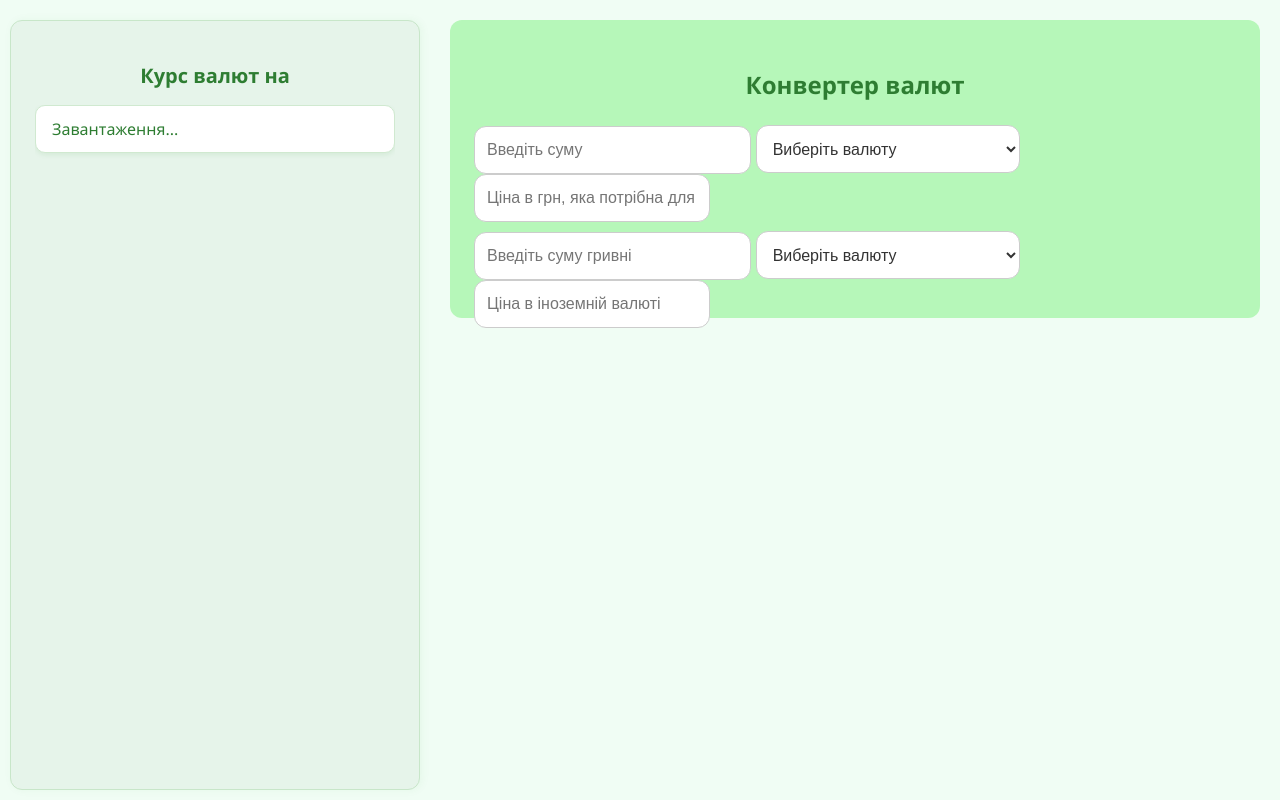
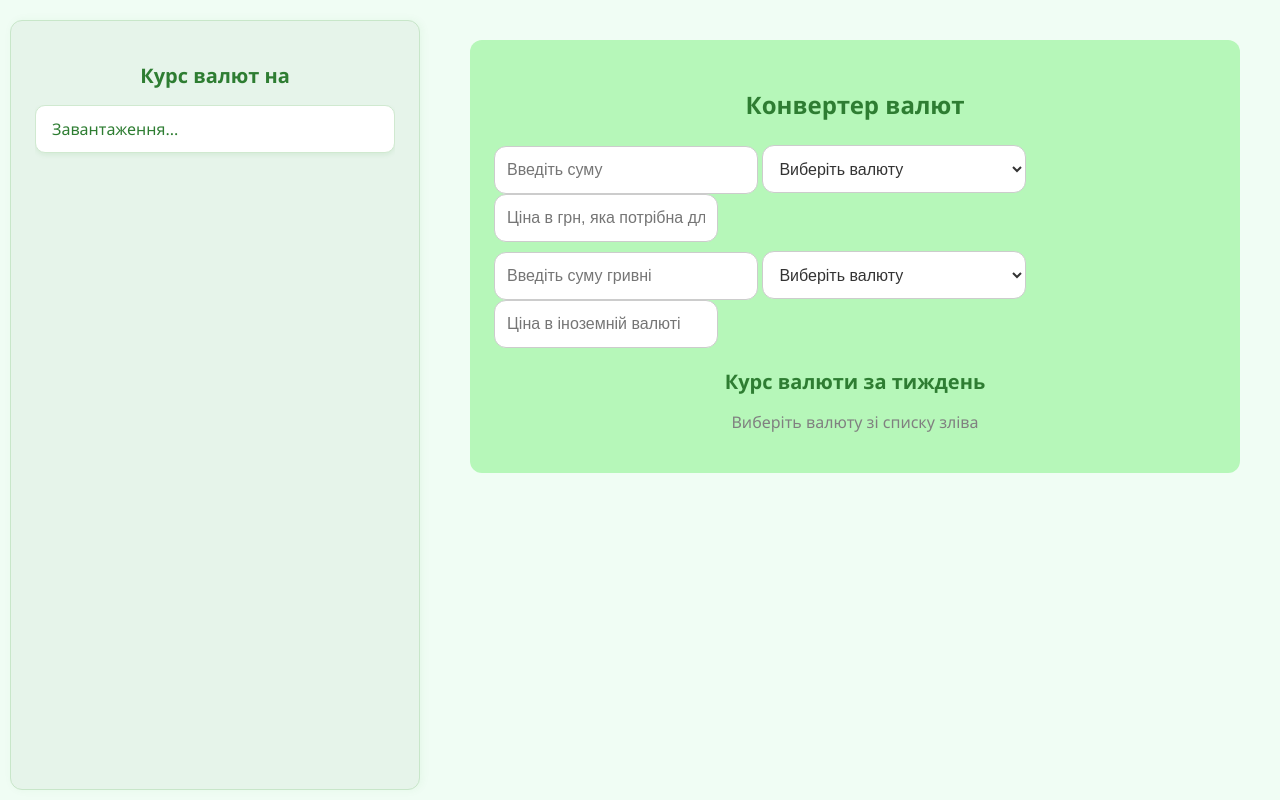
Before and after one commit to SuddiaSasha/currency-informer, a plain HTML site: page index.html in a window 1280 px wide. Drawn offline with Linux system fonts and the light colour scheme; no server answers.

Commit message:
commit before touching js file lol

```diff
--- a/index.html
+++ b/index.html
@@ -17,7 +17,7 @@
         </ul>
     </div>
 
-
+    <div class="right-content">
         <div class="converter-full">
             <h2 id="converter-head-text">Конвертер валют</h2>
 
@@ -26,7 +26,8 @@
                 <select class="currency-select" id="foreign-currency-select">
                     <option value="default">Виберіть валюту</option>
                 </select>
-            <input type="text" id="calculated-hrn-input" placeholder="Ціна в грн, яка потрібна для купівлі" readonly />
+                <input type="text" id="calculated-hrn-input" placeholder="Ціна в грн, яка потрібна для купівлі"
+                    readonly />
             </div>
 
             <div class="converter hrn-to-foreign">
@@ -37,8 +38,20 @@
                 <input type="text" id="calculated-foreign" placeholder="Ціна в іноземній валюті" readonly />
 
             </div>
+
+            <div class="pannel-for-week">
+                <h3 id="history-title">Курс валюти за тиждень</h3>
+                <p id="history-title-small">Виберіть валюту зі списку зліва</p>
+
+                <div id="history-output">
+
+
                 </div>
 
+            </div>
+        </div>
+
+    </div>
     <script src="script.js"></script>
 </body>
 
--- a/styles.css
+++ b/styles.css
@@ -6,6 +6,7 @@ body {
     min-height: 100vh;
     display: flex;
     flex-direction: row;
+    flex-wrap: wrap;
 }
 
 .panel.left-panel {
@@ -18,13 +19,32 @@ body {
     margin: 10px;
     margin-top: 20px;
     flex-shrink: 0;
-    /* doesnt make smaller */
+}
+
+.right-content {
+    flex: 1;
+    display: flex;
+    flex-direction: column;
+    margin: 20px;
 }
 
 h2#current-date {
     color: #2e7d32;
     font-size: 20px;
     margin-bottom: 16px;
+    text-align: center;
+}
+
+h3#history-title {
+    color: #2e7d32;
+    font-size: 20px;
+    margin: 20px;
+    margin-bottom: 16px;
+    text-align: center;
+}
+
+p#history-title-small {
+    color: gray;
     text-align: center;
 }
 
@@ -54,10 +74,10 @@ h2#current-date {
 
 /*CONVERTER*/
 .converter-full {
-    flex: 1;
+    display: flex;
+    flex-direction: column;
     margin: 20px;
     padding: 24px;
-    height: 250px;
     background-color: #b6f7b9;
     border-radius: 12px;
 }
```
Lines whose indentation alone changed are shown as unchanged.
